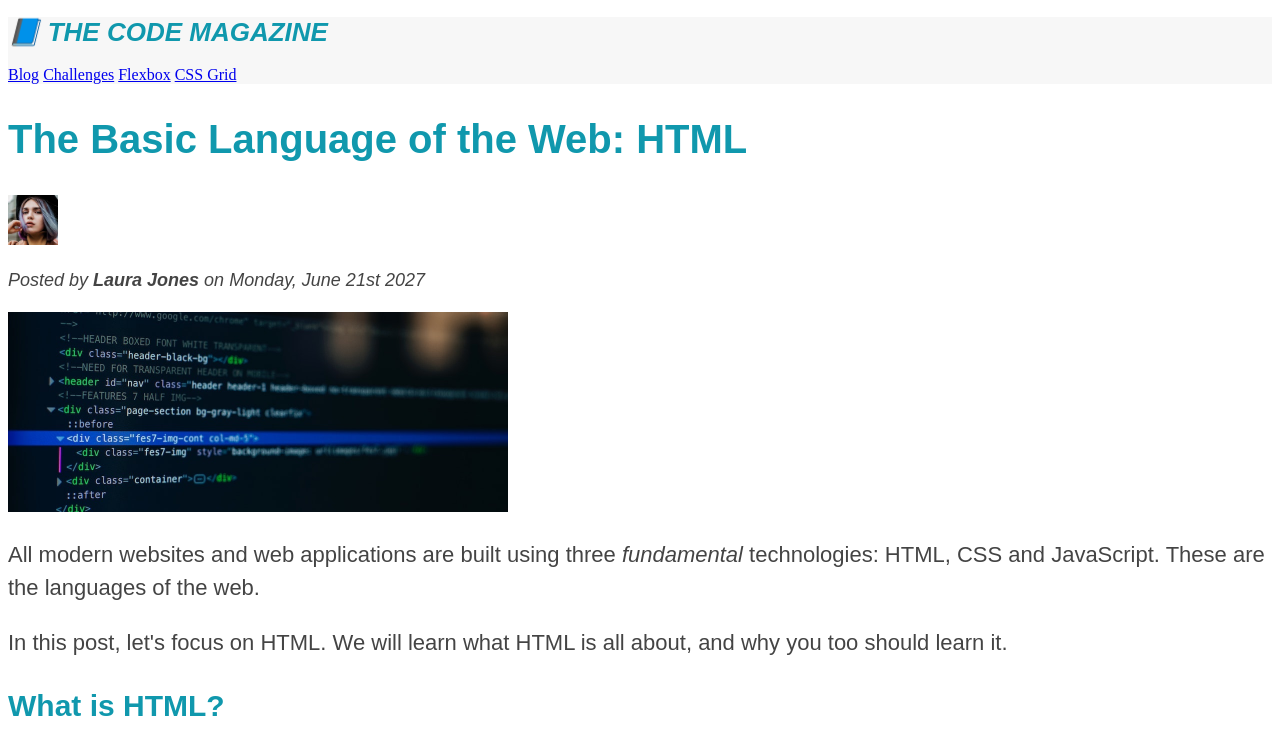
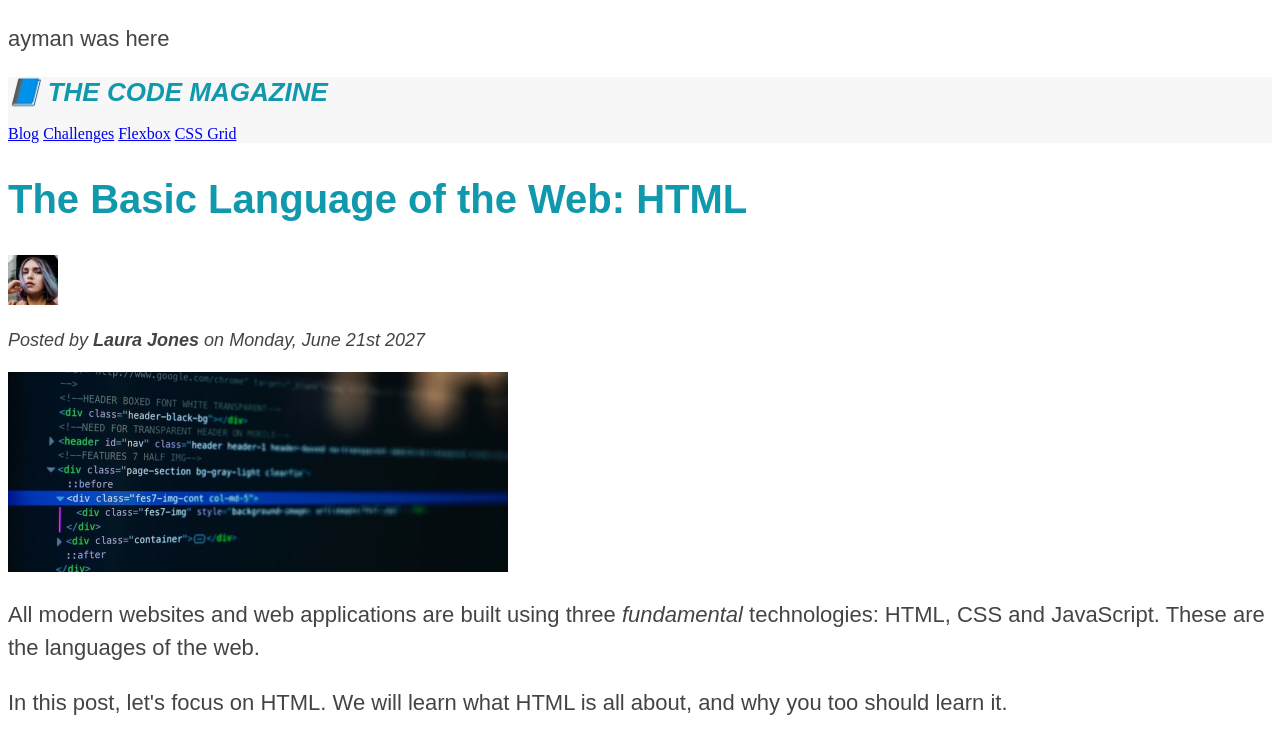
Before and after one commit to hatemlFARES/CSS-Fundamentals, a plain HTML site: page index.html in a window 1280 px wide. Shown: the top 746 px of the page. Drawn offline with Linux system fonts and the light colour scheme.

Commit message:
ayman was here

```diff
--- a/index.html
+++ b/index.html
@@ -7,6 +7,7 @@
   </head>
 
   <body>
+    <p>ayman was here</p>
     <!--
     <h1>The Basic Language of the Web: HTML</h1>
     <h2>The Basic Language of the Web: HTML</h2>
```
